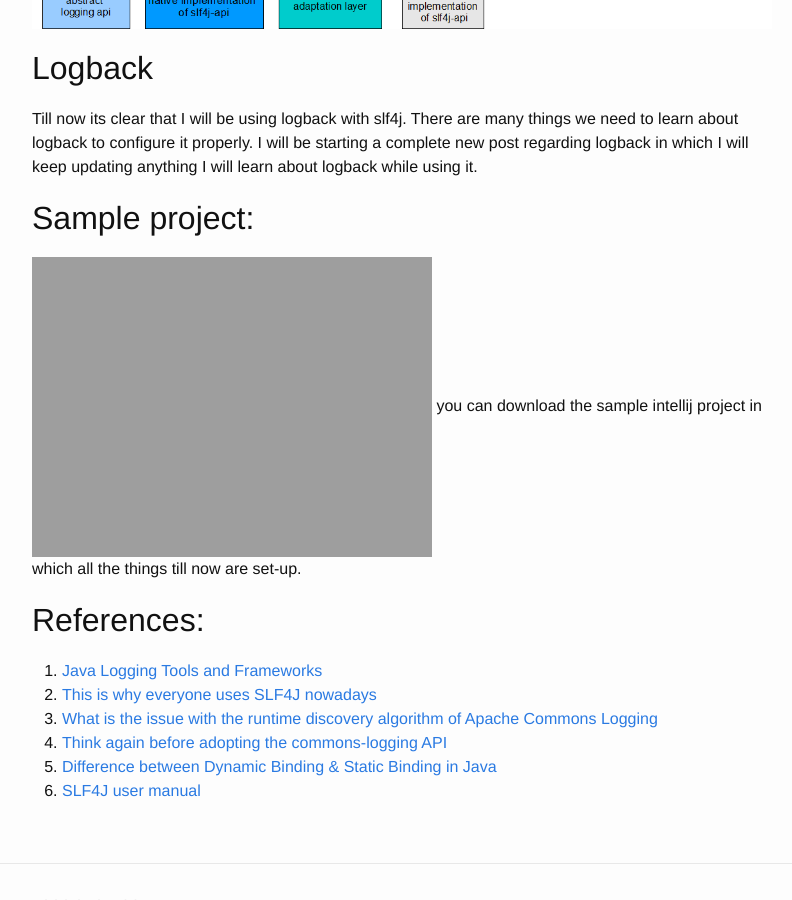
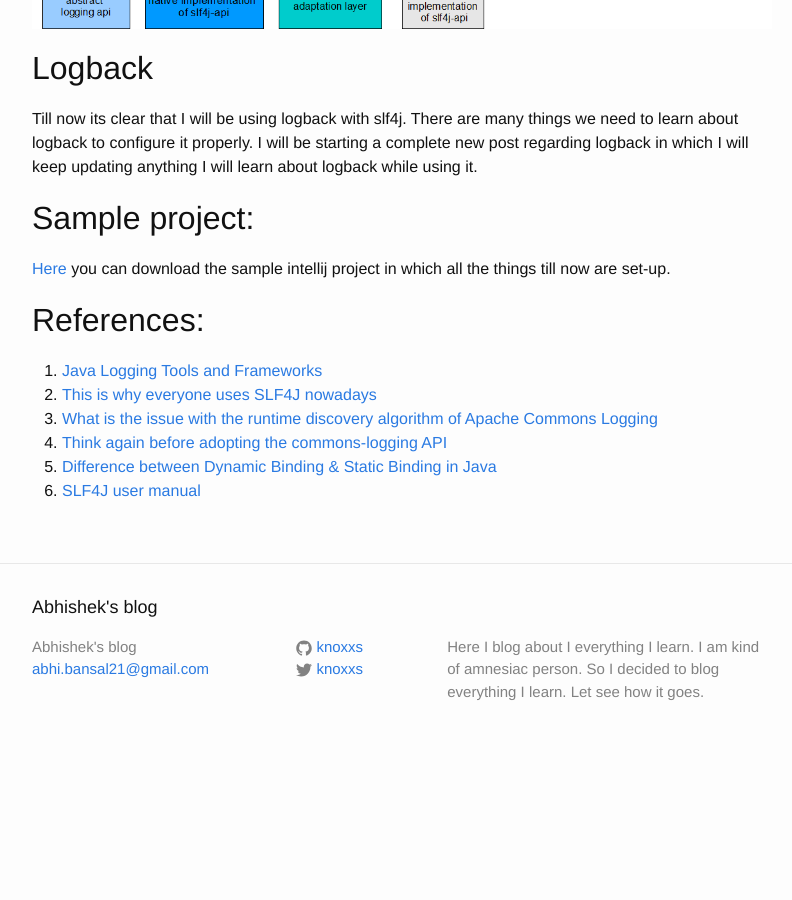
Before and after one commit to knoxxs/knoxxs.github.io, a Jekyll site: the page built from _posts/2015-06-08-selecting-java-logger.markdown, in a window 1280 px wide and 900 px high, scrolled down 3793 px. Shown: the whole window, without its empty margins (238-1030 px from the left). Built offline with Jekyll 4.4.1, drawn with Linux system fonts in a browser that asks for light colours; Markdown is read by kramdown in place of the engine named in the settings; after the commit the page ends 4556 px from its top, so only the background shows below that.

Commit message:
adds selecting java logger post
corrects sample project zip path

```diff
--- a/_posts/2015-06-08-selecting-java-logger.markdown
+++ b/_posts/2015-06-08-selecting-java-logger.markdown
@@ -130,7 +130,7 @@ Till now its clear that I will be using logback with slf4j. There are many thing
 
 ## Sample project:
 
-![Here]({{ site.url }}assets/selecting-java-logger/sprinklr-clone.zip) you can download the sample intellij project in which all the things till now are set-up.
+[Here]({{ site.url }}assets/selecting-java-logger/sprinklr-clone.zip) you can download the sample intellij project in which all the things till now are set-up.
 
 ## References:
 
```
